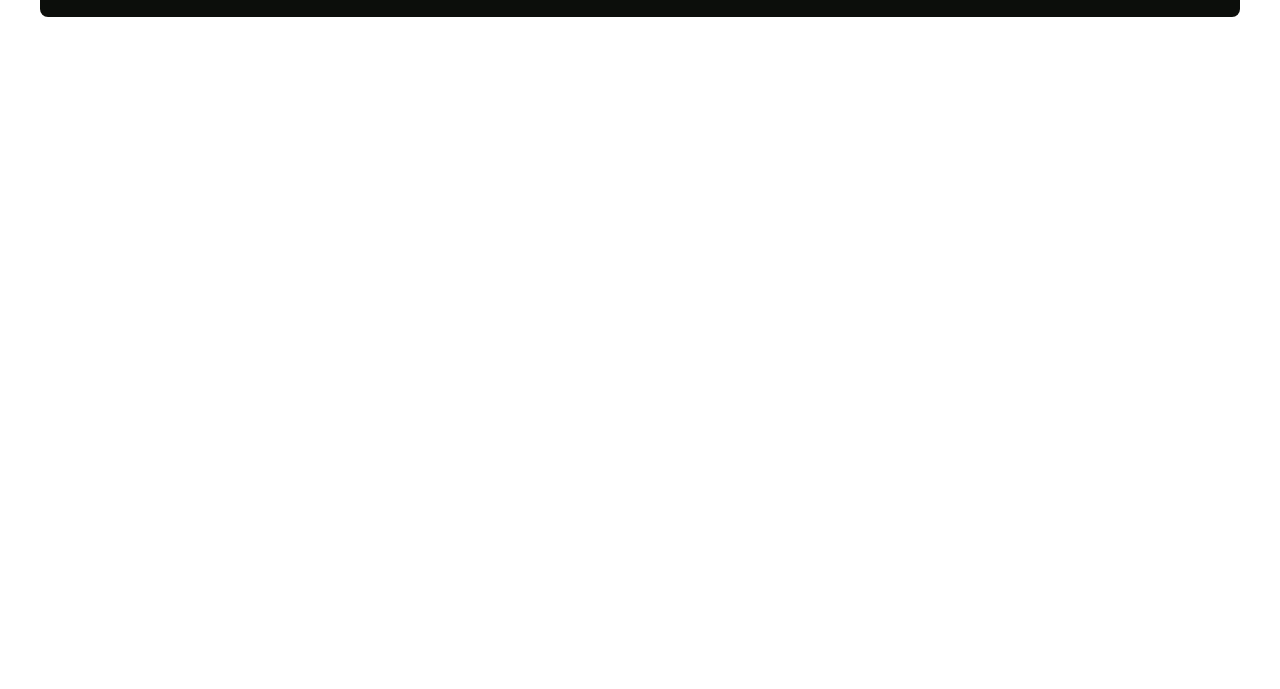
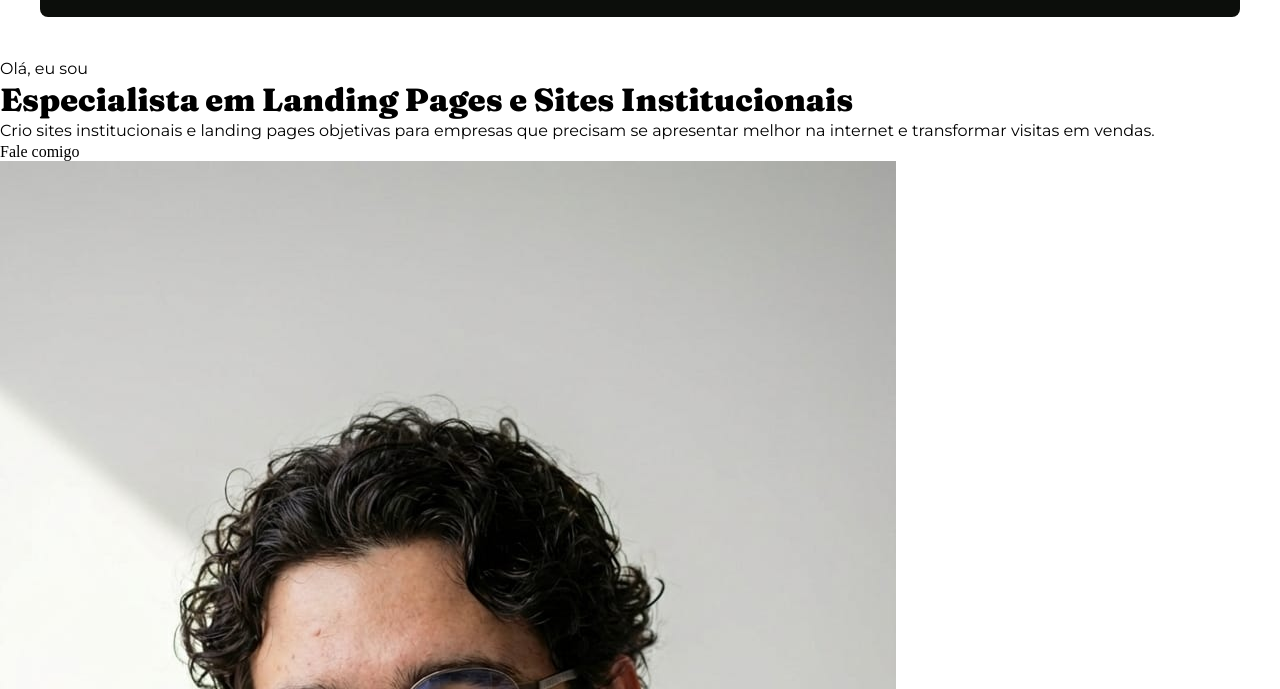
Before and after one commit to 0VICTORBLUM/Apresentacao-comercial, a plain HTML site: page index.html in a window 1280 px wide. Shown: the part 111-800 px from the top of the page. Drawn offline with Linux system fonts and the light colour scheme.

Commit message:
docs(assets): Adicinando icones e imagem

```diff
--- a/index.html
+++ b/index.html
@@ -1,5 +1,6 @@
 <!DOCTYPE html>
 <html lang="pt-br">
+
 <head>
     <meta charset="UTF-8">
     <meta name="viewport" content="width=device-width, initial-scale=1.0">
@@ -10,19 +11,33 @@
     <link rel="preconnect" href="https://fonts.gstatic.com" crossorigin>
     <link href="https://fonts.googleapis.com/css2?family=Fraunces:ital,opsz,wght@0,9..144,100..900;1,9..144,100..900&family=Montserrat:ital,wght@0,100..900;1,100..900&display=swap" rel="stylesheet">
 </head>
+
 <body>
     <header class="container">
         <div class="detalhe">
-        <span><img src="/css/assets/icon.png" alt=""></span>
-        <p class="font-p1">Olá! <br> <strong class="cor-p1"> Sou Victor!</strong></p>
+            <span><img src="/css/assets/icon.png" alt=""></span>
+            <p class="font-p1">Olá! <br> <strong class="cor-p1"> Sou Victor!</strong></p>
         </div>
-        <nav >
-        <ul class="menus">
-            <li ><a class="font-p1" href="">Sobre</a></li>
-            <li ><a class="font-p1" href="">Serviços</a></li>
-            <li ><a class="font-p1" href="">Contato</a></li>
-        </ul>
+        <nav>
+            <ul class="menus">
+                <li><a class="font-p1" href="">Sobre</a></li>
+                <li><a class="font-p1" href="">Serviços</a></li>
+                <li><a class="font-p1" href="">Contato</a></li>
+            </ul>
         </nav>
     </header>
+    <section class="hero">
+        <div class="txt-hero">
+            <p class="font-p1">Olá, eu sou</p>
+            <h1 class="font-h1">Especialista em Landing Pages e Sites Institucionais</h1>
+            <p class="font-p1">Crio sites institucionais e landing pages objetivas para empresas que precisam se apresentar melhor na internet e transformar visitas em vendas.</p>
+            <div class="button">
+                <a href="">Fale comigo</a>
+                <img src="" alt="">
+            </div>
+        </div>
+        <img src="/css/assets/foto-hero.png" alt="foto do victor">
+    </section>
 </body>
+
 </html>
```
Also changed, not shown: css/assets/Component 2.svg (added), css/assets/Union.svg (added), css/assets/arrow.svg (added), css/assets/asterisco.svg (added), css/assets/foto-hero.png (added), css/assets/visualizar.svg (added).
